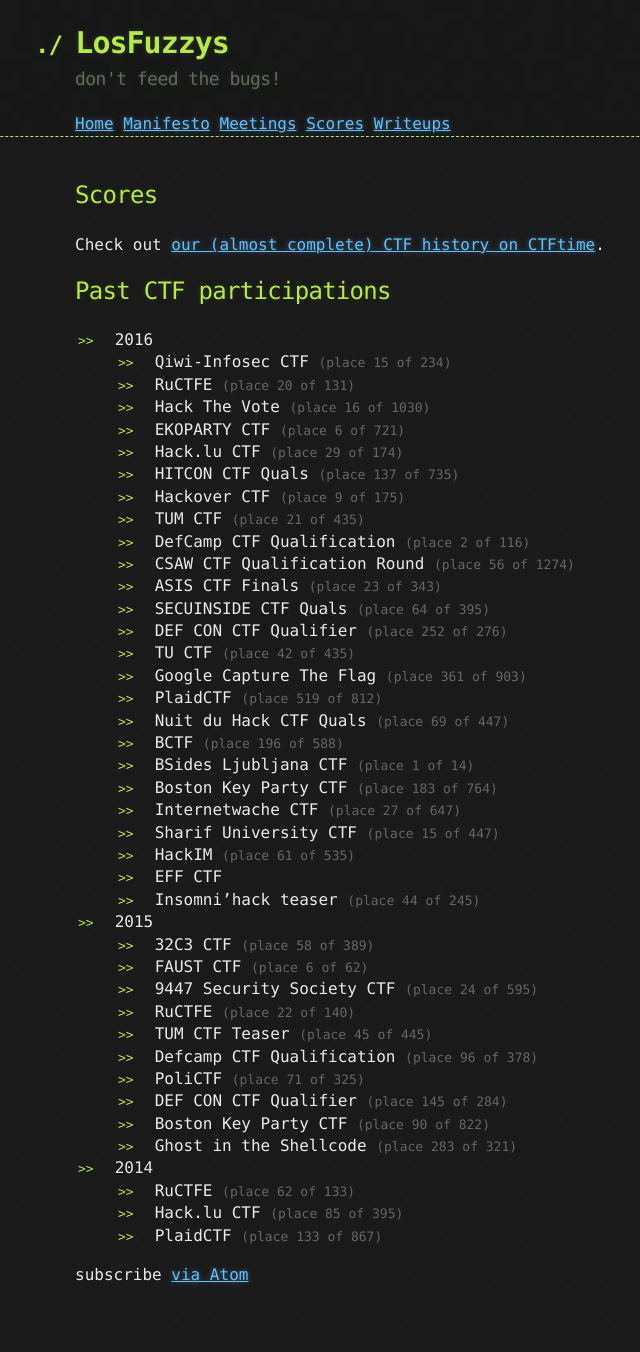
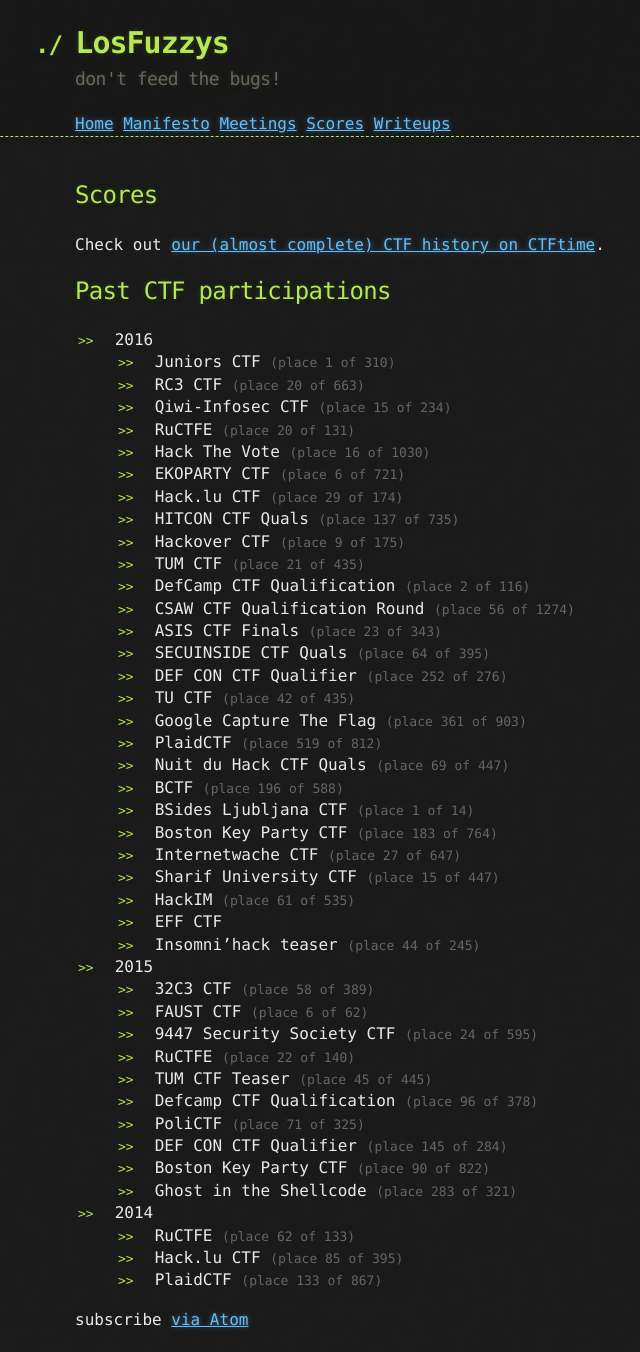
Before and after one commit to mtps3/Mtps3.github.io, a Jekyll site: the page built from scores.md, in a window 1280 px wide. Shown: the whole page, without its empty margins (190-830 px from the left). Built offline with Jekyll 4.4.1, drawn with Linux system fonts in a browser that asks for light colours; before the commit the page ends 1307 px from its top, so only the background shows below that.

Commit message:
updated scores, added junior and rc3 ctf

```diff
--- a/scores.md
+++ b/scores.md
@@ -12,6 +12,9 @@
 <!-- generated using scripts/getPastCTFs.py  -->
 
 * 2016
+  <!-- place 47 (246.418 points) -->
+  * Juniors CTF <span class="discreet">(place 1 of 310)</span>
+  * RC3 CTF <span class="discreet">(place 20 of 663)</span>
   <!-- place 49 (233.160 points) -->
   * Qiwi-Infosec CTF <span class="discreet">(place 15 of 234)</span>
   <!-- place 51 (224.200 points) -->
```
Also changed, not shown: 1 other file.
